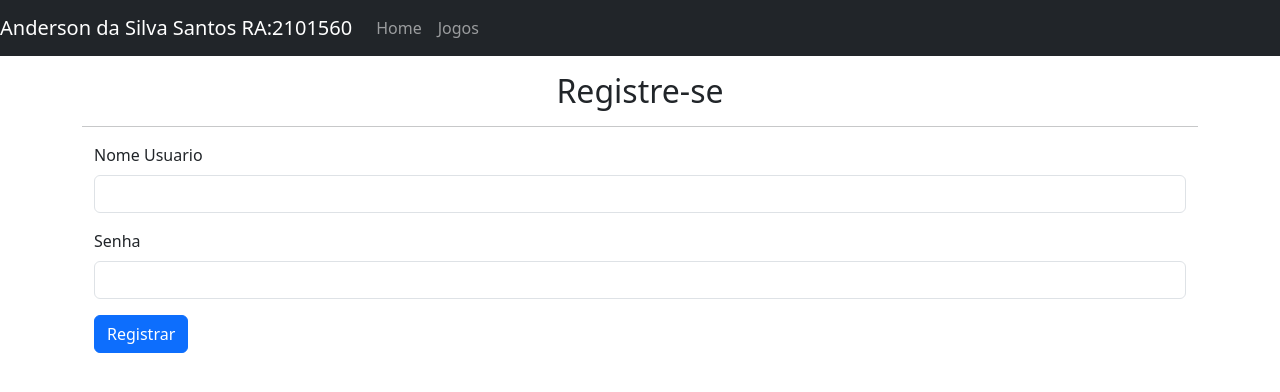
After one commit to Anderson91ss/impacta-software-product, a Flask app: page /register in a window 1280 px wide. The commit adds this page. Shown: the top 392 px of the page. Run offline with Flask 3, Linux system fonts and the light colour scheme.

Commit message:
Entrega_Prova

```diff
--- a/jogos.py
+++ b/jogos.py
@@ -11,6 +11,25 @@ app=Flask(__name__)
 def index():
     return render_template ("login.html")
 
+def registrar_usuario_db(username, password):
+    con = sql.connect('registro_jogo.db')
+    cur = con.cursor()
+    cur.execute('INSERT INTO usuarios_jogo(username,password) values (?,?)', (username, password))
+    con.commit()
+    con.close()
+
+
+@app.route('/register', methods=["POST", "GET"])
+def register():
+    if request.method == 'POST':
+        username = request.form['username']
+        password = request.form['password']
+
+        registrar_usuario_db(username, password)
+        return redirect(url_for('index'))
+
+    else:
+        return render_template('register.html')
 
 
 def verificar_usuario(username, password):
--- a/templates/login.html
+++ b/templates/login.html
@@ -20,5 +20,5 @@
         <button type="submit" class="btn btn-primary">Login</button>
       </form>
           <br/>
-
+          Não tem uma conta? <a href="{{url_for('register')}}"  class="btn btn-primary btn-sm">Registre-se</a>
 {% endblock %}
--- /dev/null
+++ b/templates/register.html
@@ -0,0 +1,23 @@
+{% extends 'layout.html' %}
+
+{% block titulo %}
+    Registre-se Agora
+{% endblock %}
+
+{% block body %}
+<h2 style="text-align: center;">Registre-se</h2>
+<hr>
+<div class="container">
+  <form action="/register" method="post">
+  <div class="mb-3">
+    <label for="Username" class="form-label">Nome Usuario</label>
+    <input type="text" class="form-control" id="Username" name="username">
+  </div>
+  <div class="mb-3">
+    <label for="Password" class="form-label">Senha</label>
+    <input type="password" class="form-control" id="Password" name="password">
+  </div>
+  <button type="submit" class="btn btn-primary">Registrar</button>
+</form>
+</div>
+{% endblock %}
```
Also changed, not shown: registro_jogo.db.
